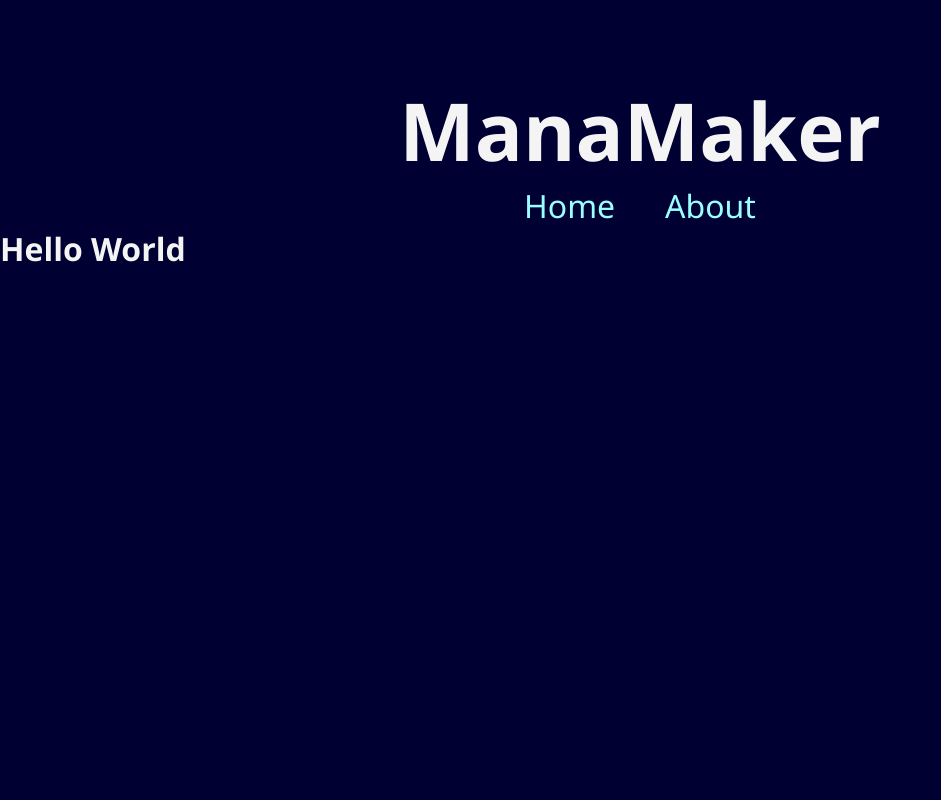
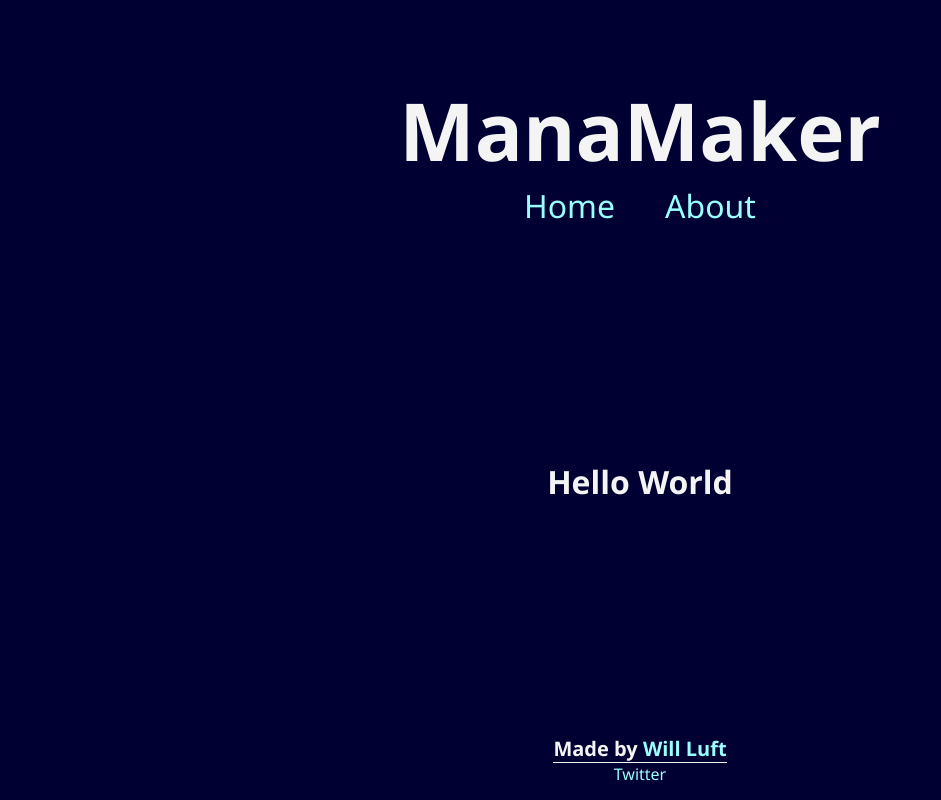
Before and after one commit to wdluft/manamaker-version-2, a React app: page / in a window 1280 px wide. Shown: the whole page, without its empty margins (0-941 px from the left). Built offline with nearby package versions, Linux system fonts and the light colour scheme.

Commit message:
Added and styled footer component

```diff
--- a/src/App.js
+++ b/src/App.js
@@ -1,11 +1,16 @@
 import React from 'react';
 import { BrowserRouter as Router, Switch, Route } from 'react-router-dom';
+import styled from 'styled-components'
+
+// Component imports
 import About from './about/About';
 import Header from './header/Header';
+import Footer from './footer/Footer';
 
 function App() {
   return (
     <Router>
+      <StyledApp>
         <Header />
         <Switch>
           <Route path='/about'>
@@ -15,8 +20,19 @@ function App() {
             <h1>Hello World</h1>
           </Route>
         </Switch>
+        <Footer />
+      </StyledApp>
     </Router>
   );
 }
 
 export default App;
+
+const StyledApp = styled.div`
+  height: 100vh;
+
+  display: flex;
+  flex-direction: column;
+  justify-content: space-between;
+  align-items: center;
+`;
--- /dev/null
+++ b/src/footer/Footer.js
@@ -0,0 +1,30 @@
+import React from 'react'
+import styled from 'styled-components';
+
+const Footer = () => {
+  return (
+    <StyledFooter>
+      <h1>Made by <a href="https://willluft" target="_blank" rel="noopener noreferrer">Will Luft</a></h1>
+      <p><a href="https://twitter.com/iamwilldl" target="_blank" rel="noopener noreferrer">Twitter</a></p>
+    </StyledFooter>
+  )
+}
+
+export default Footer
+
+const StyledFooter = styled.footer`
+  display: flex;
+  flex-direction: column;
+  justify-content: center;
+  align-items: center;
+  margin-bottom: 15px;
+
+  h1 {
+    font-size: 1.25rem;
+    border-bottom: 1px solid var(--light-color);
+  }
+
+  p {
+    font-size: 1rem;
+  }
+`;
```
Lines whose indentation alone changed are shown as unchanged.
